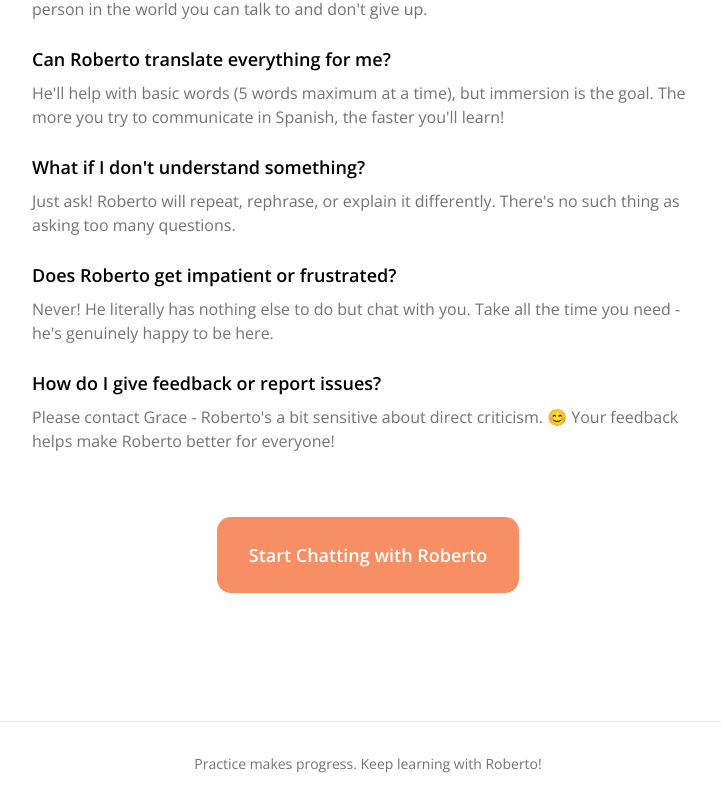
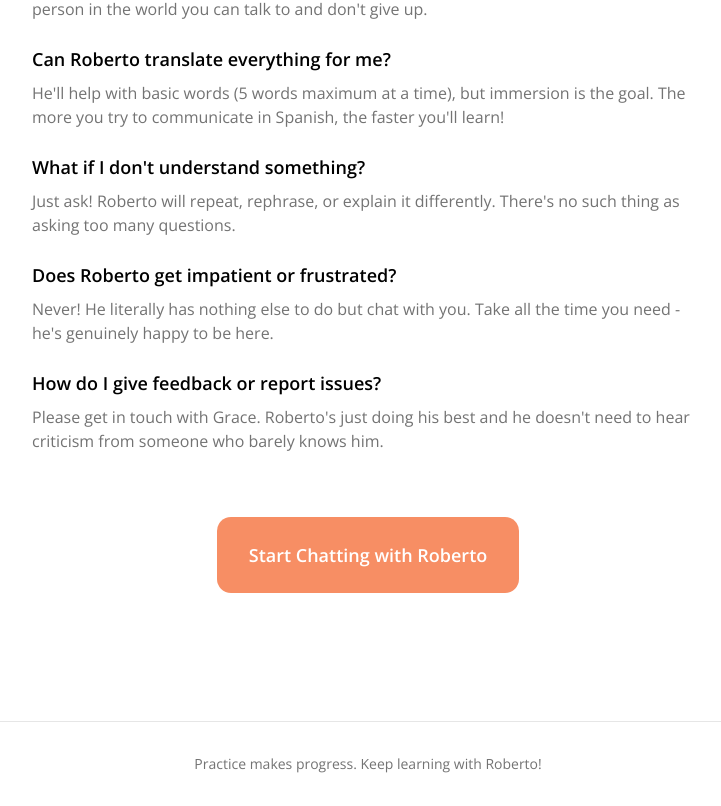
Before and after one commit to grace-liley/roberto-habla-bonito, a React (Vite) app: page /about in a window 1280 px wide. Shown: the part 1508-2314 px from the top of the page, without its empty margins (272-993 px from the left). Built offline with nearby package versions, Linux system fonts and the light colour scheme; the HTML template or start-up script is replaced by a standard one.

Commit message:
Fix FAQ answer text

```diff
--- a/src/pages/About.tsx
+++ b/src/pages/About.tsx
@@ -148,8 +148,7 @@ const About = () => {
                 How do I give feedback or report issues?
               </h3>
               <p className="text-muted-foreground">
-                Please contact Grace - Roberto's a bit sensitive about direct criticism. 😊
-                Your feedback helps make Roberto better for everyone!
+                Please get in touch with Grace. Roberto's just doing his best and he doesn't need to hear criticism from someone who barely knows him.
               </p>
             </div>
           </div>
```
